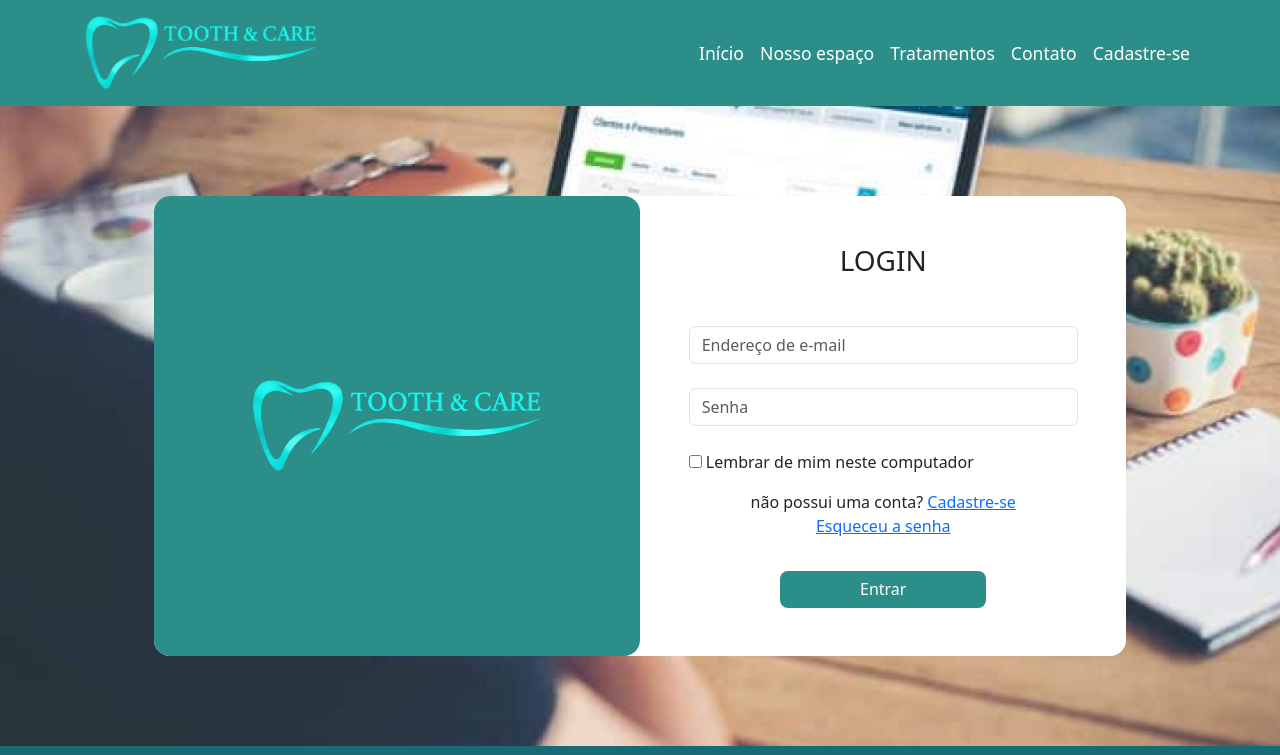
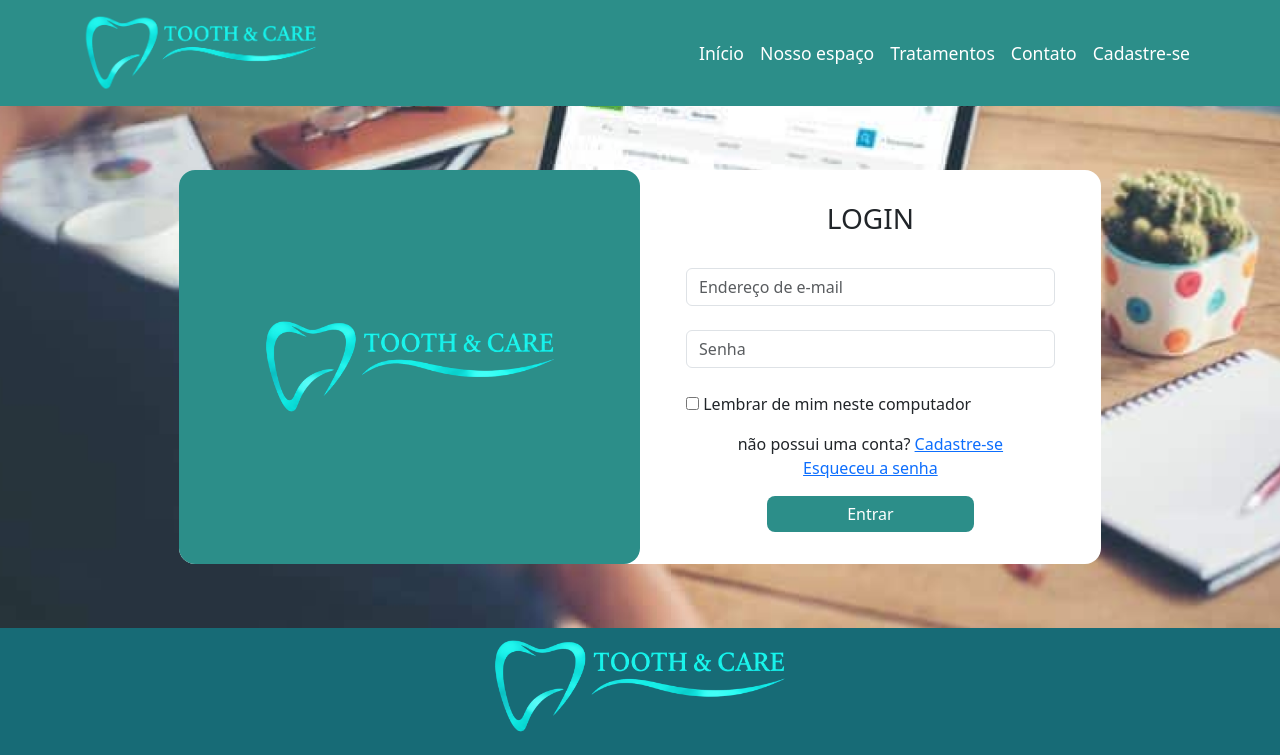
Before and after one commit to SENAI-Morvan-Figueiredo/Clinica-tooth-and-care, a Django app: page /accounts/login/ in a window 1280 px wide. Shown: the top 755 px of the page. Run offline with Django 5.2, Linux system fonts and the light colour scheme; parts of the project's set-up code (start-up, migrations or seed data) failed here and were passed over; some libraries are stand-ins or nearby versions.

Commit message:
login ajustado para celular

```diff
--- a/tooth_n_care/static/css/login.css
+++ b/tooth_n_care/static/css/login.css
@@ -1,7 +1,7 @@
 #login-container {
     width: 100%;
-    padding: 2em;
-    height: 80%;
+    padding: 4em;
+    position: relative
 }
 
 #background-image {
@@ -13,7 +13,6 @@
 }
 
 #form-container {
-    min-height: 80%;
     width: 80%;
     max-width: 1200px;
     min-width: 300px;
```
